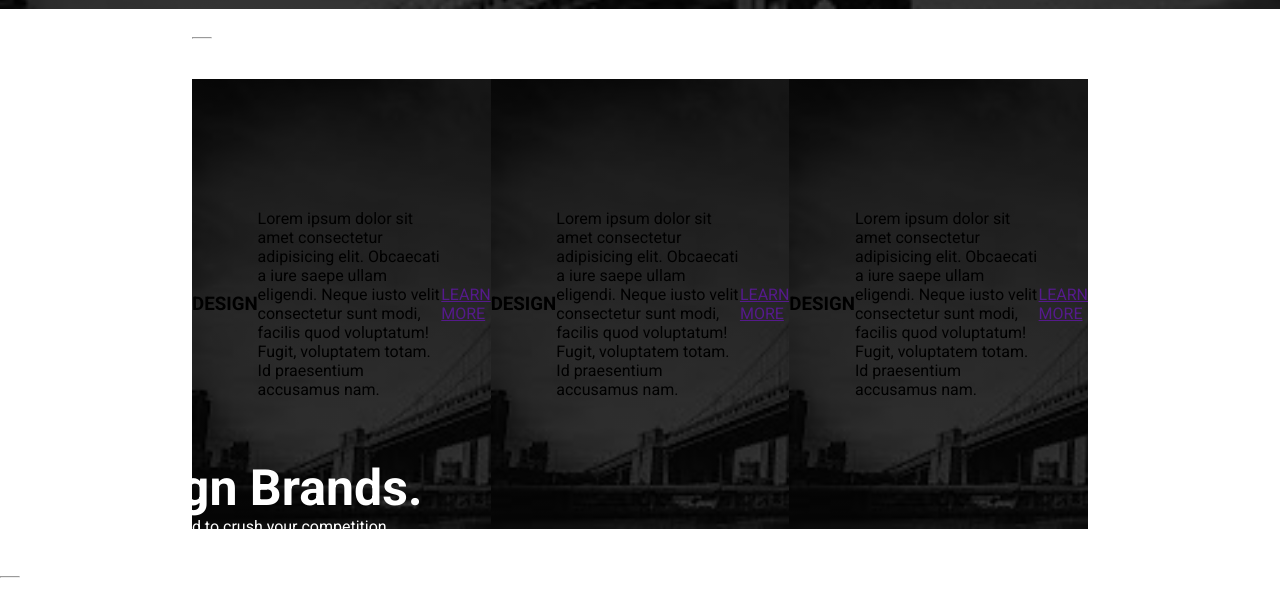
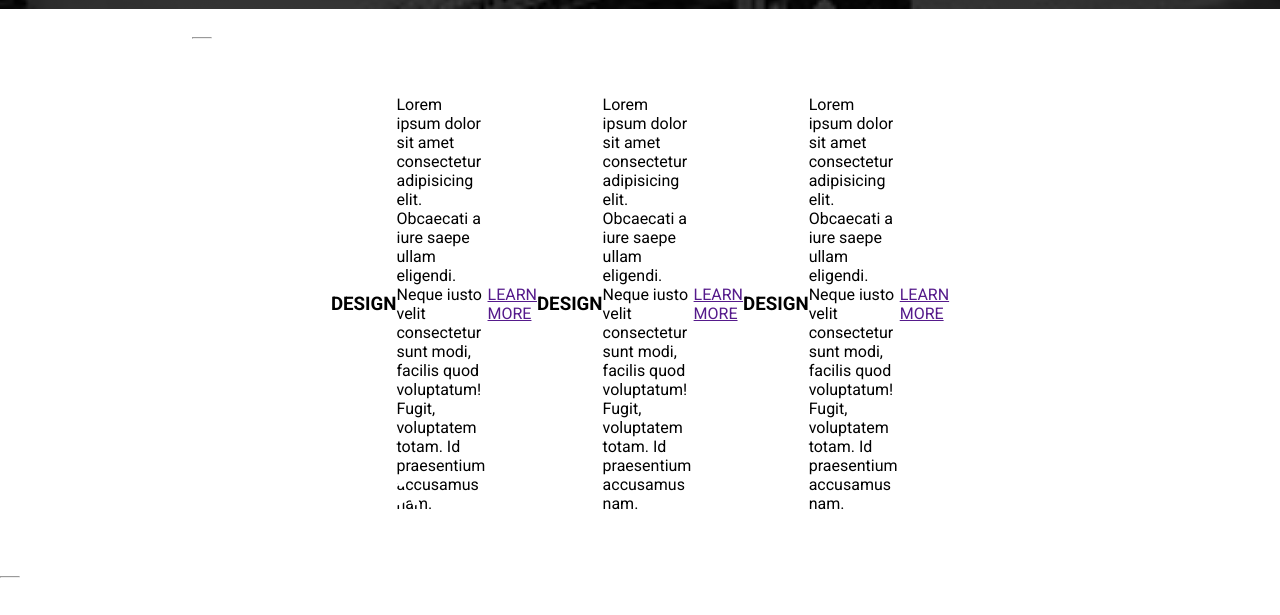
Before and after one commit to Janin31/M-web, a plain HTML site: page index.html in a window 1280 px wide. Shown: the part 541-1156 px from the top of the page. Drawn offline with Linux system fonts and the light colour scheme.

Commit message:
Update index.css

```diff
--- a/index.css
+++ b/index.css
@@ -124,19 +124,19 @@ hr {
 }
 
 .container .cards .card  {
-  width: 80%;
+  width: 23%;
   height: 450px;
   display: flex;
   align-items: center;
   justify-content: center;
-  background-image: linear-gradient(
+/*   background-image: linear-gradient(
       to bottom,
       rgba(0, 0, 0, 0.89),
       rgba(0, 0, 0, 0.768)
     ),
     url(download.jpg);
   background-repeat: no-repeat;
-  background-size: cover;
+  background-size: cover; */
 }
 
 .container2 {
```
